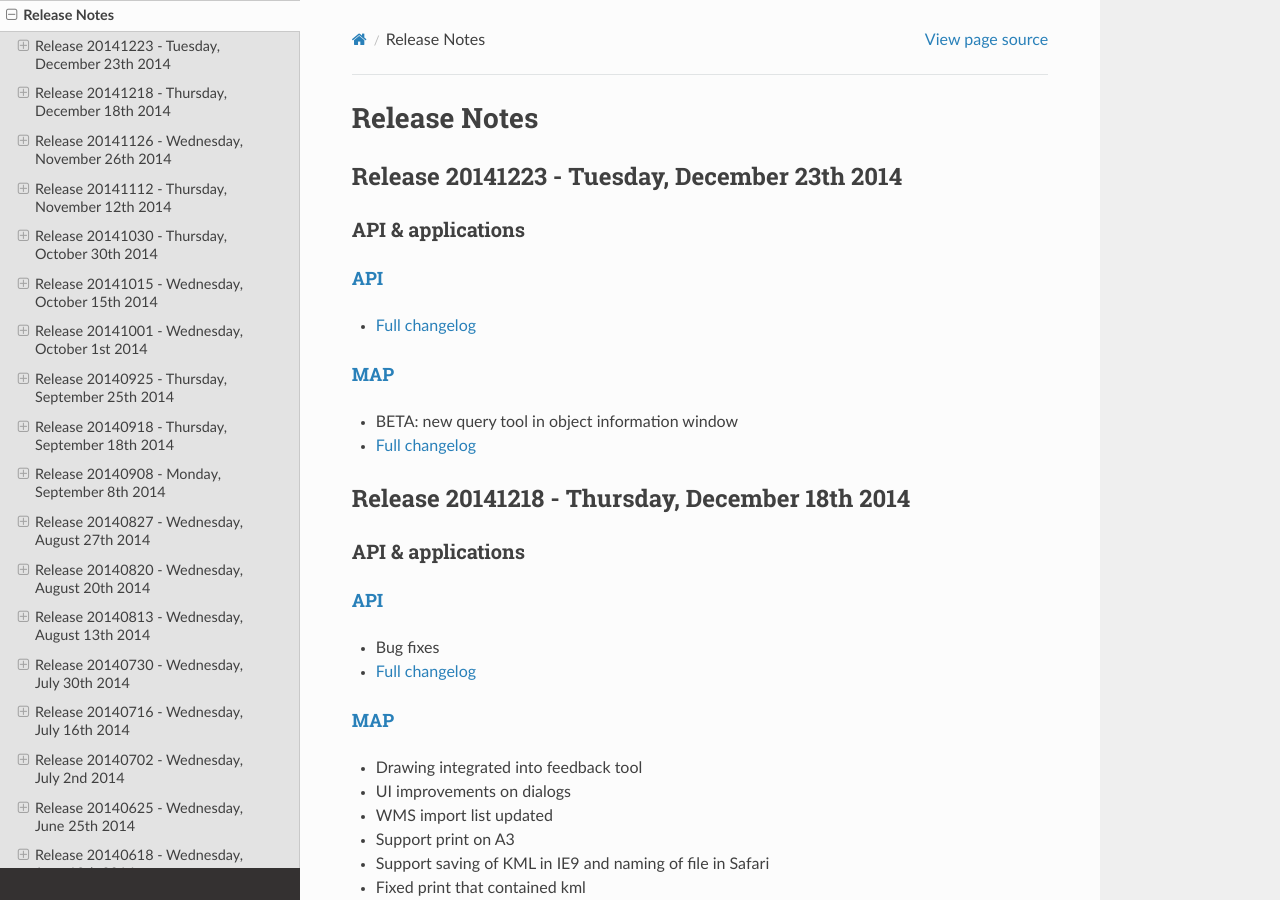
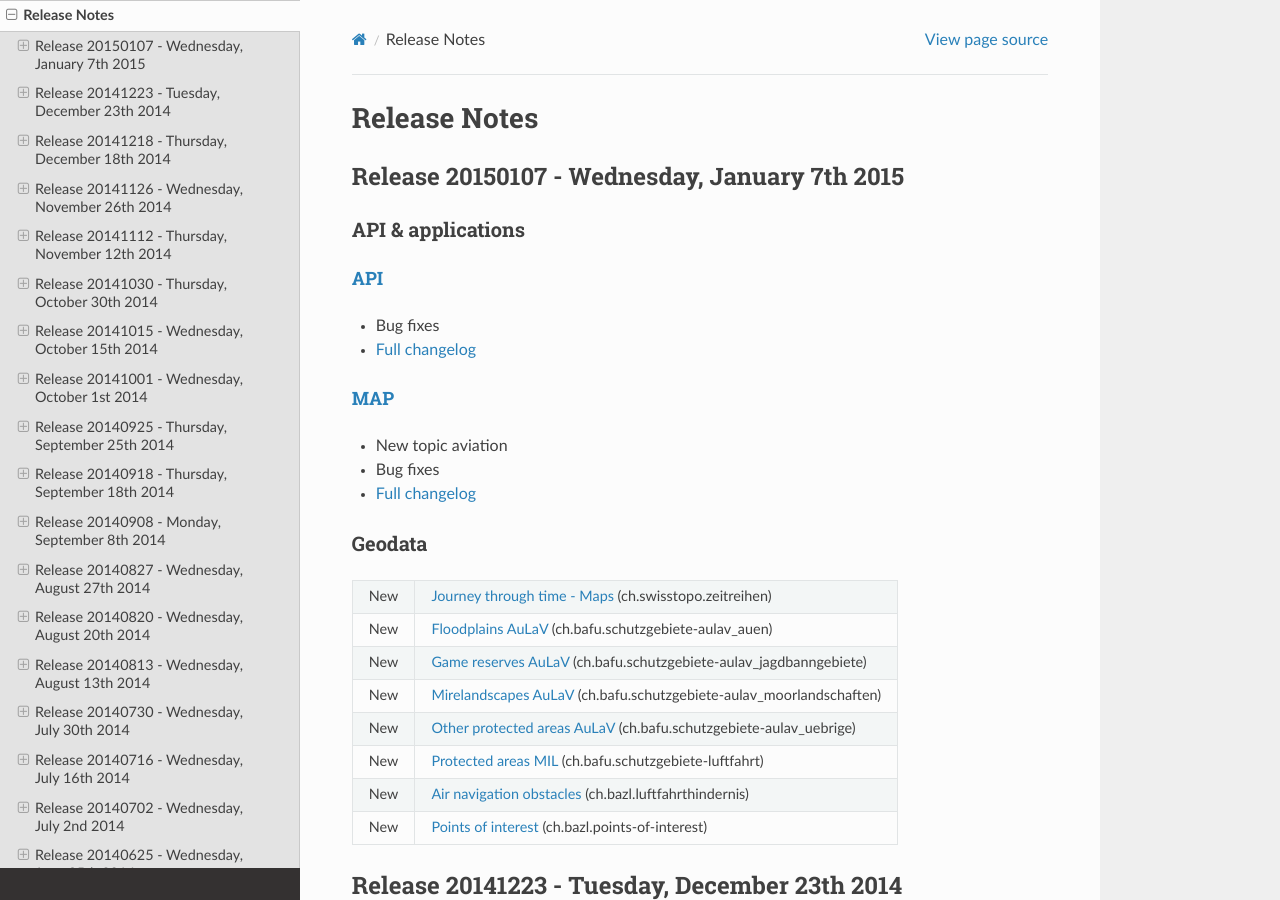
Before and after one commit to swisstopo-test/doc-chsdi3, a Sphinx documentation site: the page built from source/releasenotes/index.rst, in a window 1280 px wide and 900 px high. Built offline with Sphinx 7.4.7 and the Read the Docs theme 2.0.0, drawn with Linux system fonts in a browser that asks for light colours.

Commit message:
Update relesae notes

```diff
--- a/source/releasenotes/index.rst
+++ b/source/releasenotes/index.rst
@@ -8,6 +8,49 @@
 
 Release Notes
 =============
+
+.. _releasenotes_20150107:
+
+Release 20150107 - Wednesday, January 7th 2015
+----------------------------------------------
+
+API & applications
+******************
+
+`API <//api3.geo.admin.ch>`__
+'''''''''''''''''''''''''''''
+
+- Bug fixes
+- `Full changelog <https://github.com/geoadmin/mf-chsdi3/compare/r_141223...r_150107>`__
+
+`MAP <//map.geo.admin.ch>`__
+'''''''''''''''''''''''''''''
+
+- New topic aviation
+- Bug fixes
+- `Full changelog <https://github.com/geoadmin/mf-geoadmin3/compare/r_141223...r_150107>`__
+
+
+Geodata
+*******
+
++--------+------------------------------------------------------------------------------------------------------------------------------------------------------+
+| New    | `Journey through time - Maps <//map.geo.admin.ch/?layers=ch.swisstopo.zeitreihen>`__ (ch.swisstopo.zeitreihen)                                       |
++--------+------------------------------------------------------------------------------------------------------------------------------------------------------+
+| New    | `Floodplains AuLaV <//map.geo.admin.ch/?layers=ch.bafu.schutzgebiete-aulav_auen>`__ (ch.bafu.schutzgebiete-aulav_auen)                               |
++--------+------------------------------------------------------------------------------------------------------------------------------------------------------+
+| New    | `Game reserves AuLaV <//map.geo.admin.ch/?layers=ch.bafu.schutzgebiete-aulav_jagdbanngebiete>`__ (ch.bafu.schutzgebiete-aulav_jagdbanngebiete)       |
++--------+------------------------------------------------------------------------------------------------------------------------------------------------------+
+| New    | `Mirelandscapes AuLaV <//map.geo.admin.ch/?layers=ch.bafu.schutzgebiete-aulav_moorlandschaften>`__ (ch.bafu.schutzgebiete-aulav_moorlandschaften)    |
++--------+------------------------------------------------------------------------------------------------------------------------------------------------------+
+| New    | `Other protected areas AuLaV <//map.geo.admin.ch/?layers=ch.bafu.schutzgebiete-aulav_uebrige>`__ (ch.bafu.schutzgebiete-aulav_uebrige)               |
++--------+------------------------------------------------------------------------------------------------------------------------------------------------------+
+| New    | `Protected areas MIL <//map.geo.admin.ch/?layers=ch.bafu.schutzgebiete-luftfahrt>`__ (ch.bafu.schutzgebiete-luftfahrt)                               |
++--------+------------------------------------------------------------------------------------------------------------------------------------------------------+
+| New    | `Air navigation obstacles <//map.geo.admin.ch/?layers=ch.bazl.luftfahrthindernis>`__ (ch.bazl.luftfahrthindernis)                                    |
++--------+------------------------------------------------------------------------------------------------------------------------------------------------------+
+| New    | `Points of interest <//map.geo.admin.ch/?layers=ch.bazl.points-of-interest>`__ (ch.bazl.points-of-interest)                                          |
++--------+------------------------------------------------------------------------------------------------------------------------------------------------------+
 
 .. _releasenotes_20141223:
 
```
